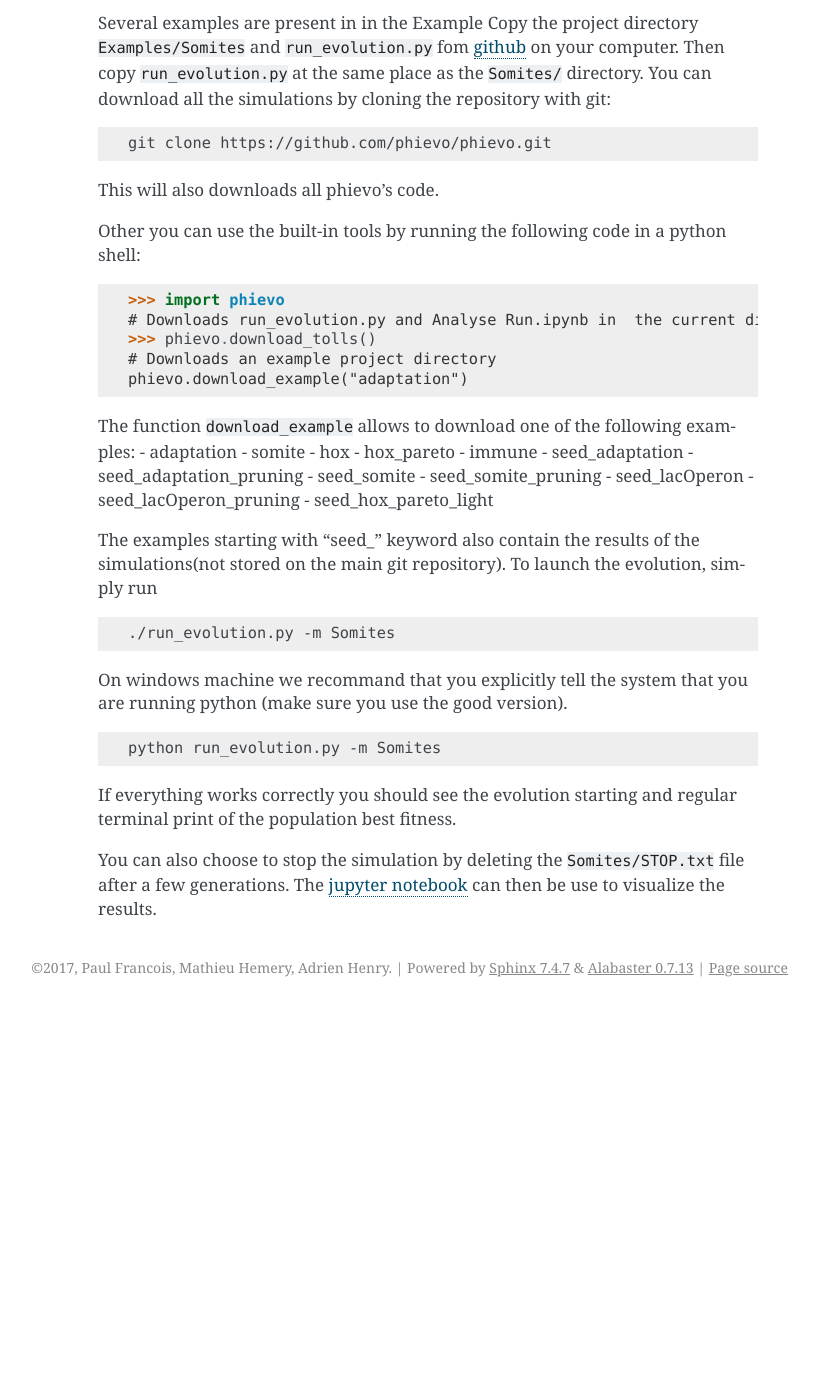
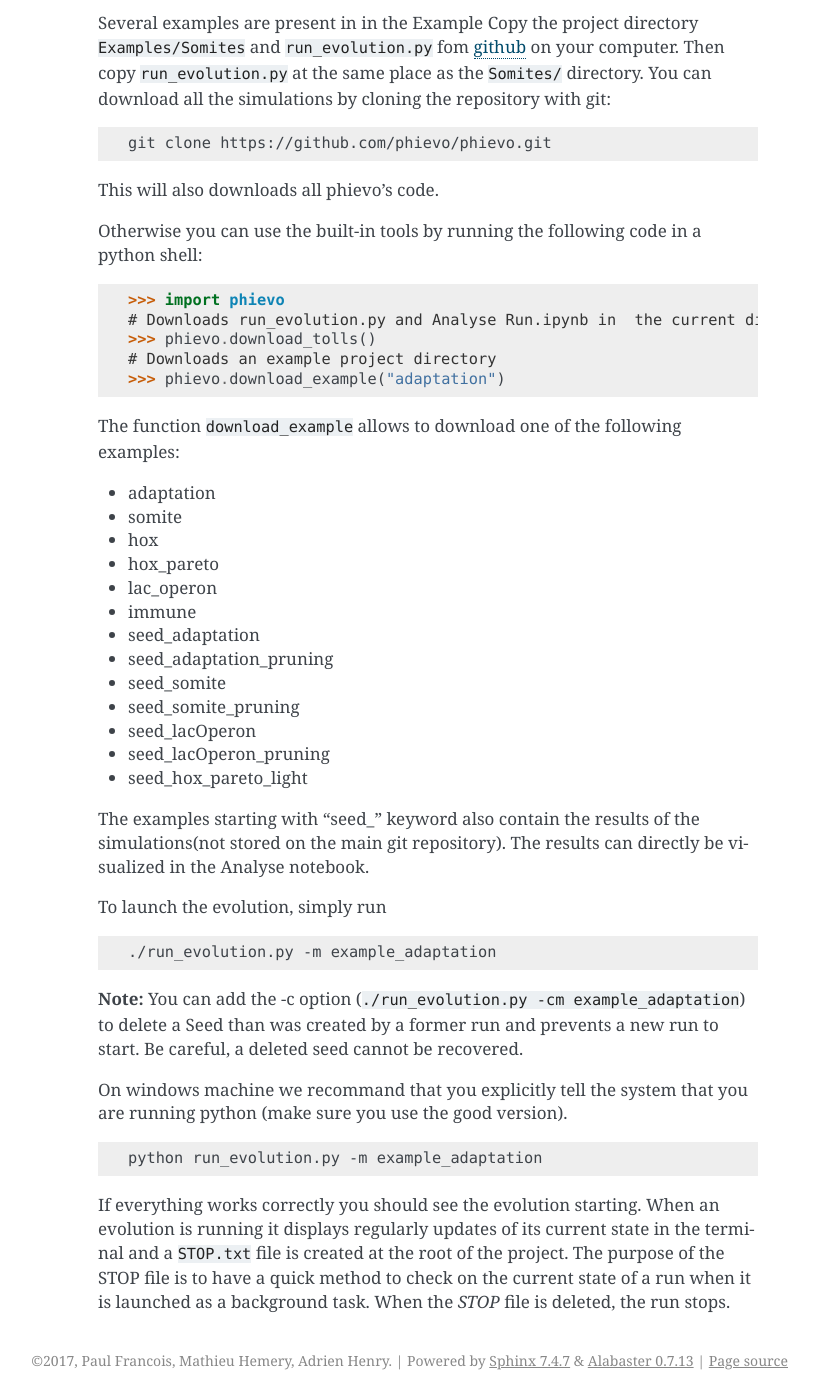
Before and after one commit to phievo/phievo, a Sphinx documentation site: the page built from docs/source/installation.rst, in a window 1280 px wide and 1400 px high, scrolled down 3128 px. Shown: the whole window, without its empty margins (322-1140 px from the left). Built offline with Sphinx 7.4.7, drawn with Linux system fonts in a browser that asks for light colours; before the commit the page ends 4135 px from its top, so only the background shows below that; some of the changed text lies outside the part shown.

Commit message:
Update doc on how to run a evolution

```diff
--- a/docs/source/installation.rst
+++ b/docs/source/installation.rst
@@ -104,12 +104,12 @@ distribution. We tested the following on debian and ubuntu
     sudo apt-get install graphviz graphviz-dev pkg-config
     sudo pip install pygraphviz
 
-On other distribution, you may want to find the equivalent of
-*graphviz*, *graphviz-dev*, and *pkg-config*.
+On other distributions, you want to find the equivalent of *graphviz*,
+*graphviz-dev*, and *pkg-config*.
 
 We found that sometimes on ubuntu the C linking to the graphviz library
-does not work properly, to fix this, be more explicit and use the
-linking for the pip command:
+does not work properly. The fix is to be more explicit on the linking
+for the pip command:
 
 .. code:: bash
 
@@ -131,7 +131,7 @@ You can either manually download it or open a python terminal and run
     >>> phievo.download_tools()
 
 The former utility also downloads a jupyter notebook that can be used to
-analyse the results of a simulation.
+analyse the results of a simulation in current directory.
 
 Analyse notebook
 ~~~~~~~~~~~~~~~~
@@ -184,8 +184,8 @@ repository with git:
 
 This will also downloads all phievo's code.
 
-Other you can use the built-in tools by running the following code in a
-python shell:
+Otherwise you can use the built-in tools by running the following code
+in a python shell:
 
 .. code:: python
 
@@ -193,33 +193,50 @@ python shell:
     # Downloads run_evolution.py and Analyse Run.ipynb in  the current directory
     >>> phievo.download_tolls()
     # Downloads an example project directory
-    phievo.download_example("adaptation")
+    >>> phievo.download_example("adaptation")
 
 The function ``download_example`` allows to download one of the
-following examples: - adaptation - somite - hox - hox\_pareto - immune -
-seed\_adaptation - seed\_adaptation\_pruning - seed\_somite -
-seed\_somite\_pruning - seed\_lacOperon - seed\_lacOperon\_pruning -
-seed\_hox\_pareto\_light
+following examples:
+
+-  adaptation
+-  somite
+-  hox
+-  hox\_pareto
+-  lac\_operon
+-  immune
+-  seed\_adaptation
+-  seed\_adaptation\_pruning
+-  seed\_somite
+-  seed\_somite\_pruning
+-  seed\_lacOperon
+-  seed\_lacOperon\_pruning
+-  seed\_hox\_pareto\_light
 
 The examples starting with "seed\_" keyword also contain the results of
-the simulations(not stored on the main git repository). To launch the
-evolution, simply run
+the simulations(not stored on the main git repository). The results can
+directly be visualized in the Analyse notebook.
+
+To launch the evolution, simply run
 
 .. code:: bash
 
-        ./run_evolution.py -m Somites
+        ./run_evolution.py -m example_adaptation
+
+**Note:** You can add the -c option
+(``./run_evolution.py -cm example_adaptation``) to delete a Seed than
+was created by a former run and prevents a new run to start. Be careful,
+a deleted seed cannot be recovered.
 
 On windows machine we recommand that you explicitly tell the system that
 you are running python (make sure you use the good version).
 
 .. code:: bash
 
-        python run_evolution.py -m Somites
+        python run_evolution.py -m example_adaptation
 
-If everything works correctly you should see the evolution starting and
-regular terminal print of the population best fitness.
-
-You can also choose to stop the simulation by deleting the
-``Somites/STOP.txt`` file after a few generations. The `jupyter
-notebook <https://github.com/phievo/phievo/blob/master/Analyse%20Run.ipynb>`__
-can then be use to visualize the results.
+If everything works correctly you should see the evolution starting.
+When an evolution is running it displays regularly updates of its
+current state in the terminal and a ``STOP.txt`` file is created at the
+root of the project. The purpose of the STOP file is to have a quick
+method to check on the current state of a run when it is launched as a
+background task. When the *STOP* file is deleted, the run stops.
```
Also changed, not shown: other parts of docs/source/installation.rst (+1 -1 lines), docs/source/examples.md (+25 -13 lines), docs/source/examples.rst (+20 -5 lines), docs/source/howto.md (+18 -1 lines), docs/source/howto.rst (+22 -1 lines), docs/source/installation.md (+19 -20 lines).
